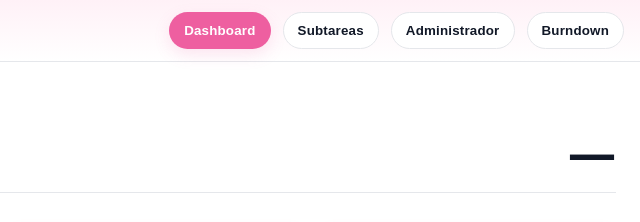
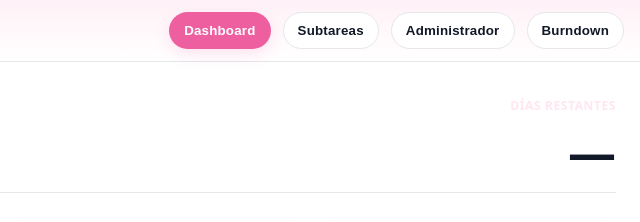
Before and after one commit to JaquelineFlrs/Dashboard, a plain HTML site: page index.html in a window 1280 px wide. Shown: the top 222 px of the page, 640-1280 px from the left. Drawn offline with nearby package versions, Linux system fonts and the light colour scheme; a script that the page names is missing.

Commit message:
Update style.css

```diff
--- a/css/style.css
+++ b/css/style.css
@@ -181,7 +181,7 @@ input[type="text"],input[type="date"],input[type="number"]{width:100%;padding:10
   border: none;
   color: #fff;
 }
-#view-dashboard #header .days-label{ color:#fff; }
+#view-dashboard #header .days-label{ color:#ffe6f1; }
 #view-dashboard #header .days-value{ font-size: 44px; color:#fff; }
 
 /* KPIs: bloques rosa claro, grandes y minimal */
```
